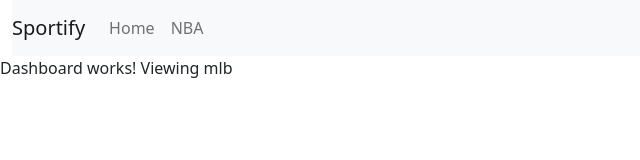
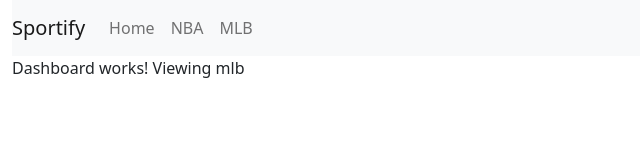
Before and after one commit to mattmusc/disney-movies, a React (Create React App) app: page /s/mlb in a window 1280 px wide. Shown: the top 160 px of the page, without its empty margins (0-640 px from the left). Built offline with nearby package versions, Linux system fonts and the light colour scheme.

Commit message:
Adds Axios.

```diff
--- a/package.json
+++ b/package.json
@@ -12,6 +12,7 @@
     "@types/react": "^17.0.0",
     "@types/react-dom": "^17.0.0",
     "@types/react-router-dom": "^5.1.9",
+    "axios": "^0.21.4",
     "bootstrap": "^5.1.1",
     "echarts": "^5.2.0",
     "react": "^17.0.2",
--- a/src/core/components/navbar/index.tsx
+++ b/src/core/components/navbar/index.tsx
@@ -30,6 +30,9 @@ export const Navbar = () => {
           <NavItemLink path={path} to="/s/nba">
             NBA
           </NavItemLink>
+          <NavItemLink path={path} to="/s/mlb">
+            MLB
+          </NavItemLink>
         </ul>
       </div>
     </nav>
--- a/src/features/dashboard/index.tsx
+++ b/src/features/dashboard/index.tsx
@@ -5,9 +5,10 @@ export const Dashboard = () => {
   const {sport} = useParams<{ sport: string }>();
 
   return (
-    <div className="row">
-      Dashboard works!
-      Viewing {sport}
+    <div className="container-fluid">
+      <div className="row">
+        Dashboard works! Viewing {sport}
+      </div>
     </div>
   );
 };
--- a/tsconfig.json
+++ b/tsconfig.json
@@ -18,7 +18,8 @@
     "resolveJsonModule": true,
     "isolatedModules": true,
     "noEmit": true,
-    "jsx": "react-jsx"
+    "jsx": "react-jsx",
+    "baseUrl": "src"
   },
   "include": [
     "src"
```
Also changed, not shown: src/core/api/index.ts (added, +16 -0 lines).
